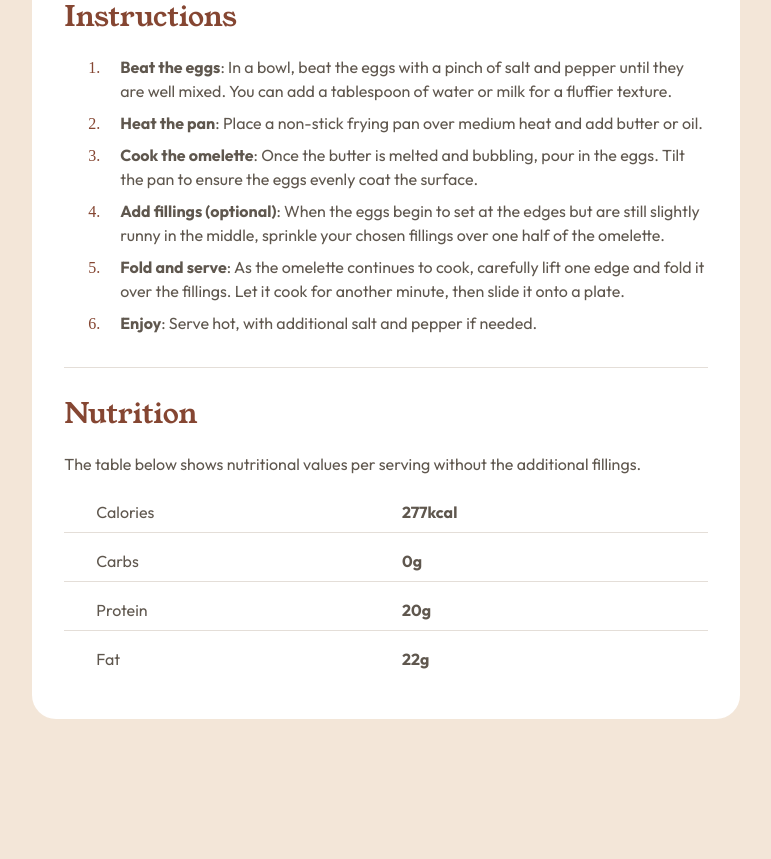
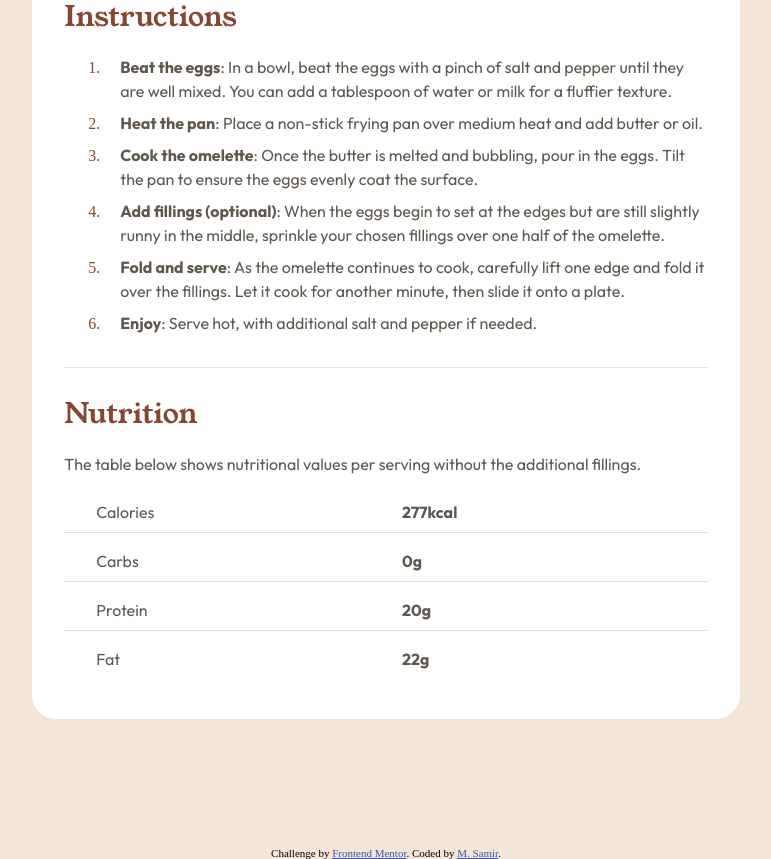
Before and after one commit to kingestman/Recipe-page, a plain HTML site: page index.html in a window 1280 px wide. Shown: the part 1159-2018 px from the top of the page, without its empty margins (254-1025 px from the left). Drawn offline with Linux system fonts and the light colour scheme; a web font is replaced by a local one.

Commit message:
Update index.html

```diff
--- a/index.html
+++ b/index.html
@@ -10,6 +10,15 @@
             rel="stylesheet"
         />
         <link rel="stylesheet" href="style.css" />
+        <style>
+            .attribution {
+                font-size: 11px;
+                text-align: center;
+            }
+            .attribution a {
+                color: hsl(228, 45%, 44%);
+            }
+        </style>
         <title>Simple Omelette Recipe</title>
     </head>
     <body>
@@ -179,5 +188,13 @@
                 </section>
             </article>
         </main>
+        <div class="attribution">
+            Challenge by
+            <a
+                href="https://www.frontendmentor.io?ref=challenge"
+                target="_blank"
+                >Frontend Mentor</a
+            >. Coded by <a href="#">M. Samir</a>.
+        </div>
     </body>
 </html>
```
